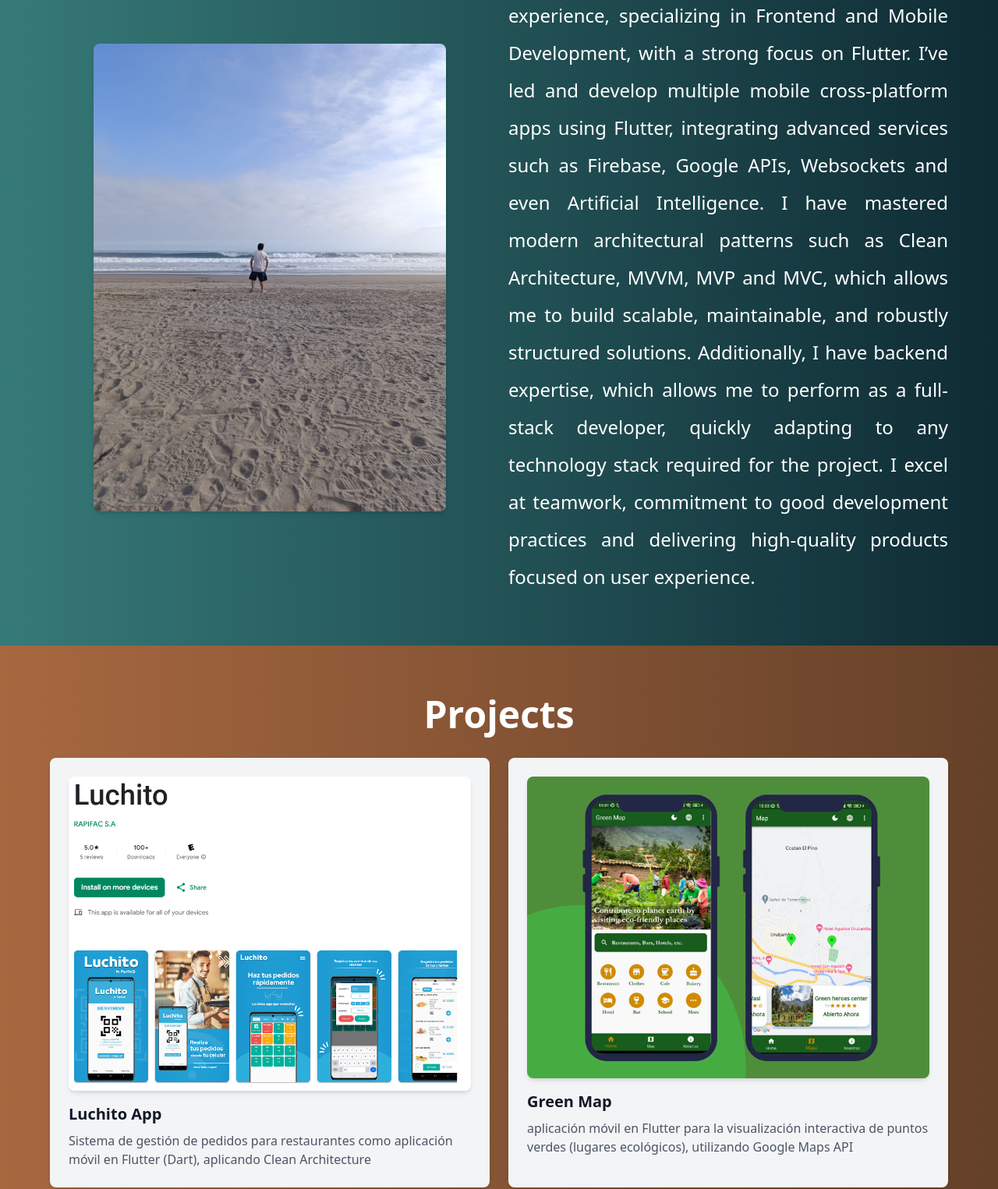
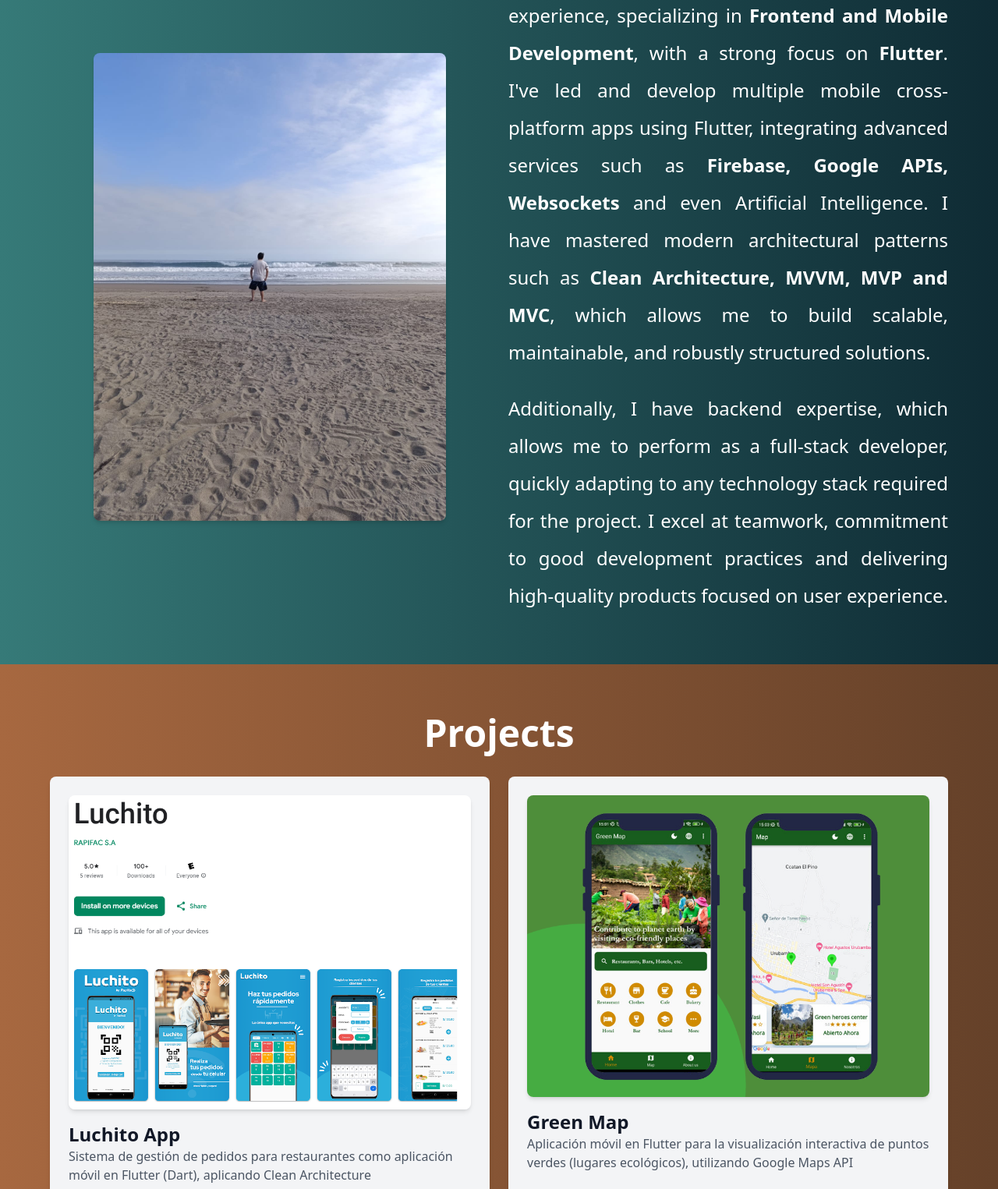
Before and after one commit to DzurCode/dzurcode.github.io, a plain HTML site: page index.html in a window 1280 px wide. Shown: the part 1068-2593 px from the top of the page at 78% size. Drawn offline with nearby package versions, Linux system fonts and the light colour scheme.

Commit message:
Modifying projects section

```diff
--- a/index.html
+++ b/index.html
@@ -50,9 +50,13 @@
       <div class="w-1/2 flex flex-col items-center justify-center">
 
         <p class="text-gray-700 text-2xl leading-loose text-justify text-white">
-            I´m a Software Developer with over 3 years of experience, specializing in Frontend and Mobile Development, with a strong focus on Flutter. I’ve led and develop multiple mobile cross-platform apps using Flutter, integrating advanced services such as Firebase, Google APIs, Websockets and even Artificial Intelligence.
-I have mastered modern architectural patterns such as Clean Architecture, MVVM, MVP and MVC, which allows me to build scalable, maintainable, and robustly structured solutions.
- Additionally, I have backend expertise, which allows me to perform as a full-stack developer, quickly adapting to any technology stack required for the project. I excel at teamwork, commitment to good development practices and delivering high-quality products focused on user experience.
+            I'm a <strong>Software Developer </strong> with over 3 years of experience, specializing in <strong>Frontend and Mobile Development</strong>, with a strong focus on  <strong>Flutter</strong>. I've led and develop multiple mobile cross-platform apps using Flutter, integrating advanced services such as <strong>Firebase, Google APIs, Websockets</strong> and even Artificial Intelligence.
+I have mastered modern architectural patterns such as <strong>Clean Architecture, MVVM, MVP and MVC</strong>, which allows me to build scalable, maintainable, and robustly structured solutions.
+
+        </p>
+        <br />
+        <p class="text-gray-700 text-2xl leading-loose text-justify text-white">
+            Additionally, I have backend expertise, which allows me to perform as a full-stack developer, quickly adapting to any technology stack required for the project. I excel at teamwork, commitment to good development practices and delivering high-quality products focused on user experience.
         </p>
       </div>
        </div>
@@ -66,13 +70,17 @@
           <!-- Project Card -->
           <div class="bg-gray-100 p-6 rounded-lg shadow-md">
             <img src="assets/luchito-app.png" alt="Luchito App" class="w-full h-auto rounded-lg shadow-md mb-4" />
-            <h4 class="text-xl font-semibold mb-2">Luchito  App</h4>
+             <a href="https://play.google.com/store/apps/details?id=com.rapifac.luchito" target="_blank" class="flex items-center space-x-2 text-2xl font-bold hover:text-[#1f9dd3]">
+                Luchito  App
+            </a>
             <p class="text-gray-600">Sistema de gestión de pedidos para restaurantes como aplicación móvil en Flutter (Dart), aplicando Clean Architecture</p>
           </div>
           <div class="bg-gray-100 p-6 rounded-lg shadow-md">
             <img src="assets/green-map.png" alt="Green Map" class="w-full h-auto rounded-lg shadow-md mb-4  " />
-            <h4 class="text-xl font-semibold mb-2">Green Map</h4>
-            <p class="text-gray-600">aplicación móvil en Flutter para la visualización interactiva de puntos verdes (lugares ecológicos), utilizando Google Maps API</p>
+             <a href="https://github.com/DzurCode/GreenMap" target="_blank" class="flex items-center space-x-2 text-2xl font-bold hover:text-[#185d1e]">
+                Green Map
+            </a>
+            <p class="text-gray-600">Aplicación móvil en Flutter para la visualización interactiva de puntos verdes (lugares ecológicos), utilizando Google Maps API</p>
           </div>
         </div>
       </div>
```
